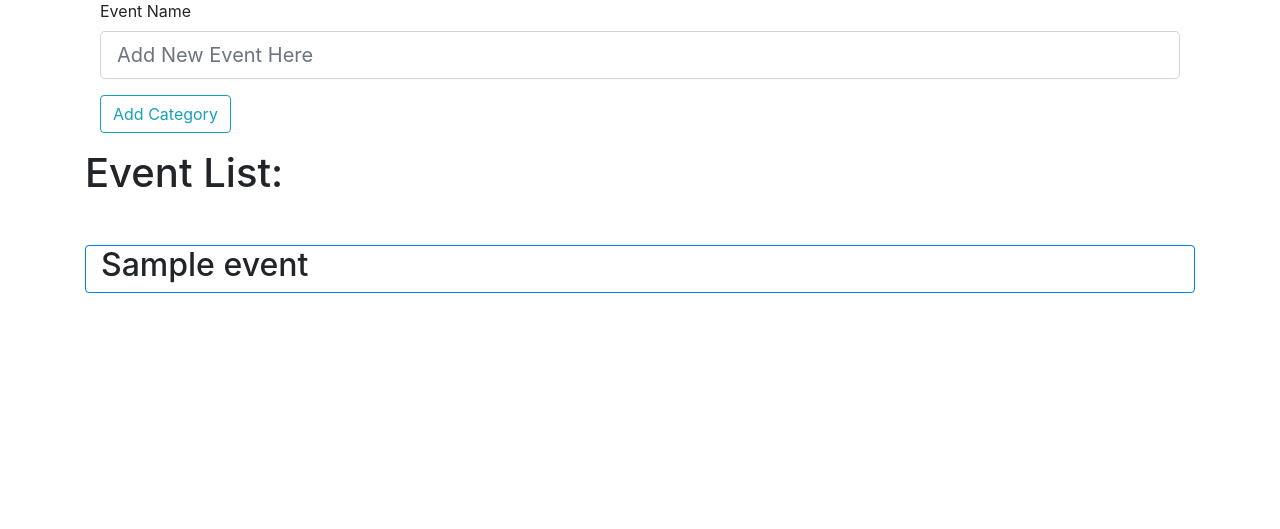
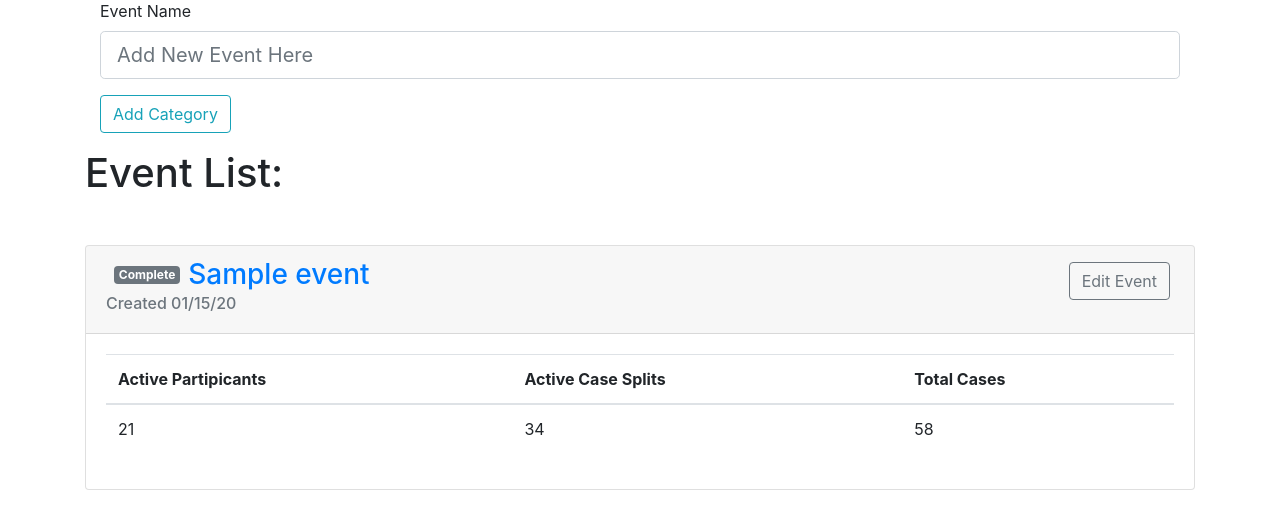
Before and after one commit to dustykline/Group-Buy-Organizer, a Flask app: page /events/ in a window 1280 px wide. Shown: the part 90-619 px from the top of the page. Run offline with Flask 2, Linux system fonts and the light colour scheme; a user stored in the database is signed in; data comes from the database, SQL or seed files in the repository; tables that the repository leaves empty hold one stand-in row (values such as "Sample post"); some libraries are stand-ins or nearby versions.

Commit message:
8/9 update - category settings now properly provides feedback when there is an invalid category name - Item model now properly wired in - Template for home/events complete

```diff
--- a/groupbuyorganizer/admin/models.py
+++ b/groupbuyorganizer/admin/models.py
@@ -52,3 +52,4 @@ class Category(database.Model):
 
     id = database.Column(database.Integer, primary_key=True)
     name = database.Column(database.String(100), nullable=False, unique=True)
+    items = database.relationship('Item', backref='category', lazy=True)
--- a/groupbuyorganizer/events/forms.py
+++ b/groupbuyorganizer/events/forms.py
@@ -1,12 +1,20 @@
 from flask_wtf import FlaskForm
-from wtforms import DecimalField, StringField, SubmitField
+from wtforms import DecimalField, IntegerField, SelectField, StringField, SubmitField
 from wtforms.validators import DataRequired
+
+from groupbuyorganizer.admin.models import Category
 
 class CreateEventForm(FlaskForm):
     event_name = StringField(validators=[DataRequired()])
     submit = SubmitField('Add Category')
 
 class CreateItemForm(FlaskForm):
-    item_name = StringField(validators=[DataRequired()])
-    category = 0
-    price = DecimalField()
+    item_name = StringField('Item name', validators=[DataRequired()])
+    price = DecimalField('Price of item', validators=[DataRequired()])
+    packing = IntegerField('Case packing for item', validators=[DataRequired()])
+    category = SelectField('Select item category')
+
+    def add_item(self):
+        form = CreateItemForm()
+        form.category.choices = [(category.name) for category in Category.query.order_by(Category.name.asc()).all()]
+        #todo add None option here or on html?
--- a/groupbuyorganizer/general/routes.py
+++ b/groupbuyorganizer/general/routes.py
@@ -16,7 +16,7 @@ general = Blueprint('general', __name__)
 def home():
     form = CreateEventForm()
     instance = Instance.query.first()
-    events = Event.query.order_by(Event.name.asc()).all()
+    events = Event.query.order_by(Event.date_created.desc()).all()
     if form.validate_on_submit():
         event = Event(name=form.event_name.data)
         database.session.add(event)
--- a/groupbuyorganizer/templates/home.html
+++ b/groupbuyorganizer/templates/home.html
@@ -18,8 +18,42 @@
         {% if events %}
             <h1>Event List:</h1>
             {% for event in events %}
-                <div class="container border border-primary rounded mt-5">
-                    <h2>{{ event.name }}</h2>
+                <div class="card mt-5">
+                    <div class="card-header">
+                        {% if not event.is_locked and not event.is_closed%}
+                            <span class="badge badge-success float-left m-2">Open</span>
+                        {% elif event.is_closed %}
+                                <span class="badge badge-secondary float-left m-2">Complete</span>
+                        {% elif event.is_locked %}
+                                <span class="badge badge-warning float-left m-2">Pending Completion</span>
+                        {% endif %}
+                        {% if current_user.is_admin %}
+                            <button type="button" class="btn btn-outline-secondary float-right m-1">Edit Event</button>
+                            {% if event.is_locked %}
+                                <button type="button" class="btn btn-outline-info float-right m-1">Manage Payments</button>
+                            {% endif %}
+                        {% endif %}
+                        <h3><a href="{{ url_for('events.event', event_id=event.id) }}">{{ event.name }}</a></h3>
+                        <h6 class="card-subtitle mb-2 text-muted">Created {{ event.date_created.strftime('%x') }}</h6>
+                    </div>
+                    <div class="card-body">
+                        <table class="table">
+                            <thead>
+                            <tr>
+                                <th scope="col">Active Partipicants</th>
+                                <th scope="col">Active Case Splits</th>
+                                <th scope="col">Total Cases</th>
+                            </tr>
+                            </thead>
+                            <tbody>
+                                <tr>
+                                    <td>21</td>
+                                    <td>34</td>
+                                    <td>58</td>
+                                </tr>
+                            </tbody>
+                        </table>
+                    </div>
                 </div>
             {% endfor %}
         {% else %}
--- a/run.py
+++ b/run.py
@@ -1,4 +1,9 @@
 from groupbuyorganizer import web_app
+from groupbuyorganizer.events.models import *
+from groupbuyorganizer.admin.models import *
+
+
 
 if __name__ == '__main__':
-    web_app.run(debug=True, host='192.168.1.131', port='5000')
+
+    web_app.run(debug=True)
```
Also changed, not shown: groupbuyorganizer/events/models.py (+28 -21 lines), groupbuyorganizer/events/routes.py (+21 -1 lines), groupbuyorganizer/templates/category_settings.html (+10 -1 lines), groupbuyorganizer/templates/event.html (+4 -10 lines).
